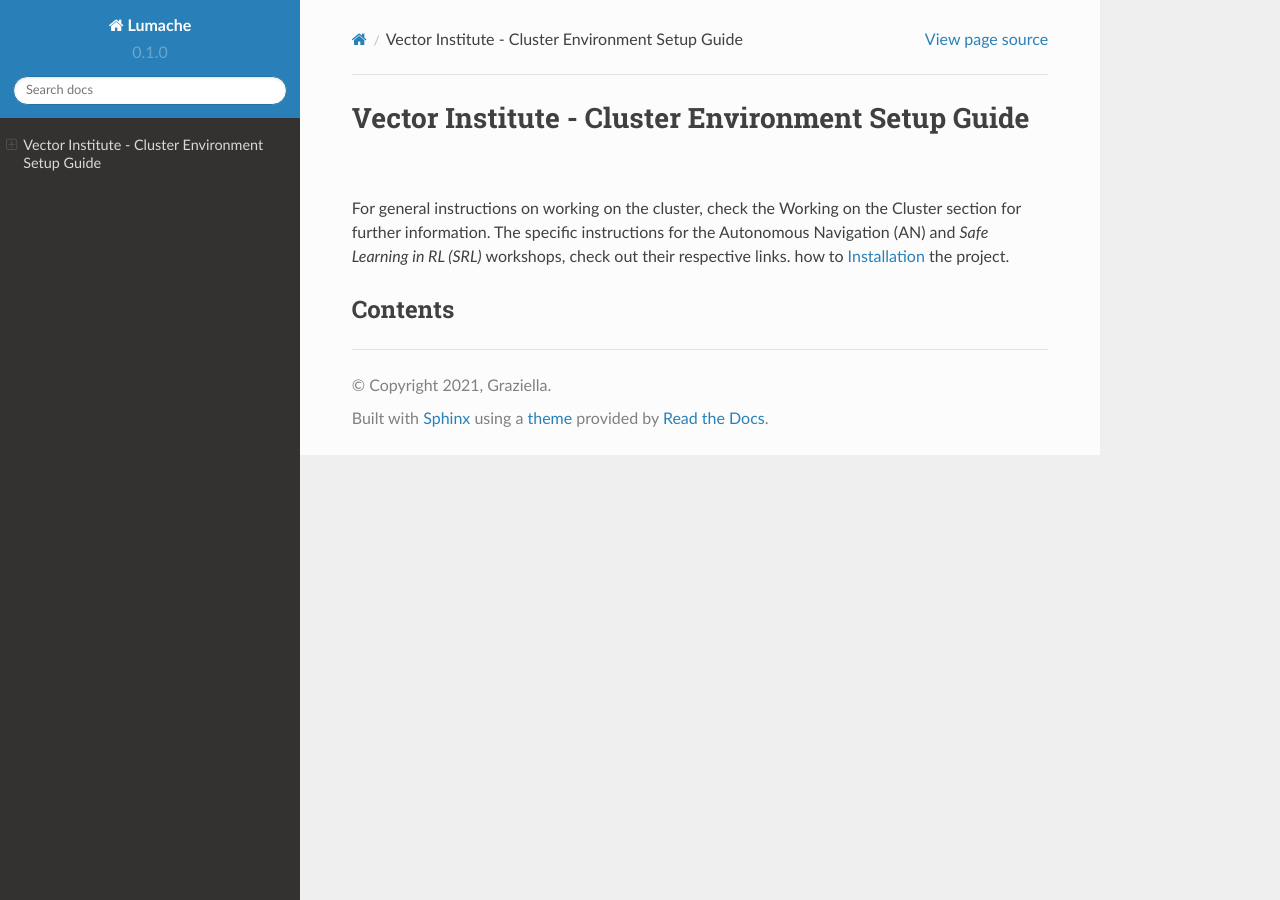
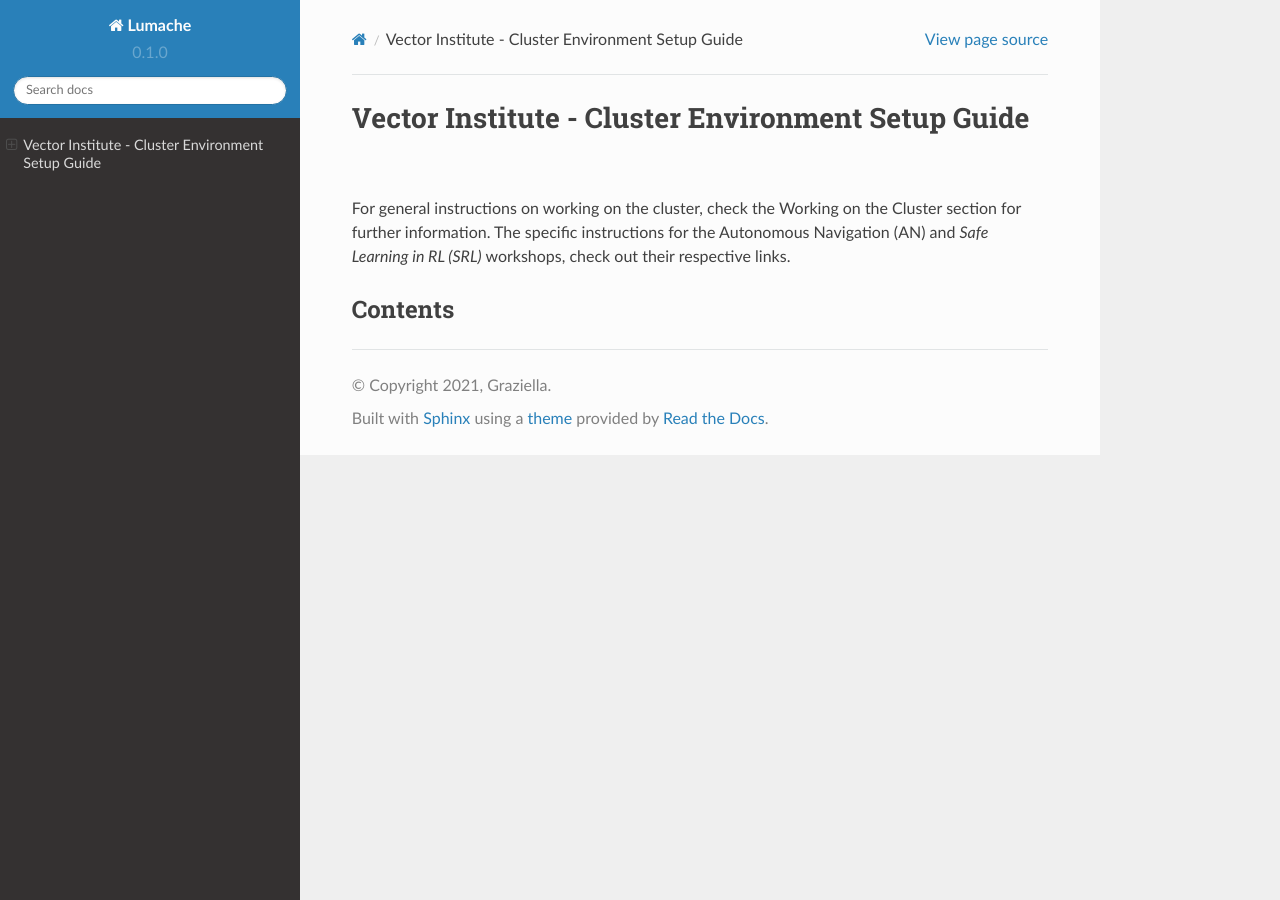
Before and after one commit to catgloss/vectorinstitute.github.io, a Sphinx documentation site: the page built from docs/source/index.rst, in a window 1280 px wide. Built offline with Sphinx 7.4.7 and the Read the Docs theme 2.0.0, drawn with Linux system fonts in a browser that asks for light colours; pages that are not in the unit, such as notebooks, are missing from menus.

Commit message:
Update index.rst

```diff
--- a/docs/source/index.rst
+++ b/docs/source/index.rst
@@ -3,7 +3,6 @@ Vector Institute - Cluster Environment Setup Guide
 
 
 For general instructions on working on the cluster, check the :doc:`Working on the Cluster` section for further information. The specific instructions for the :doc:`Autonomous Navigation (AN)` and `Safe Learning in RL (SRL)` workshops, check out their respective links.
-how to :ref:`installation` the project.
 
 Contents
 --------
```
